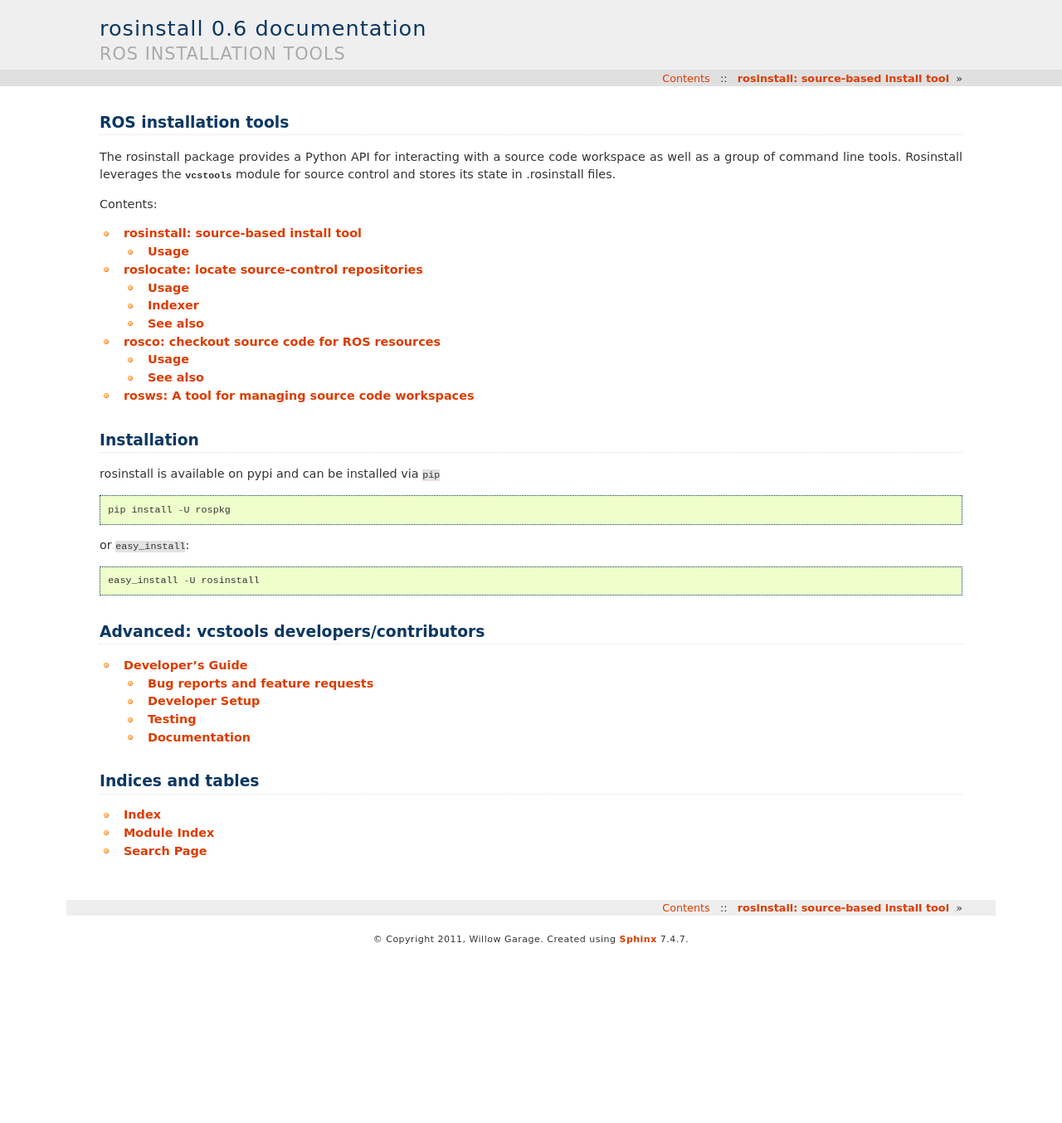
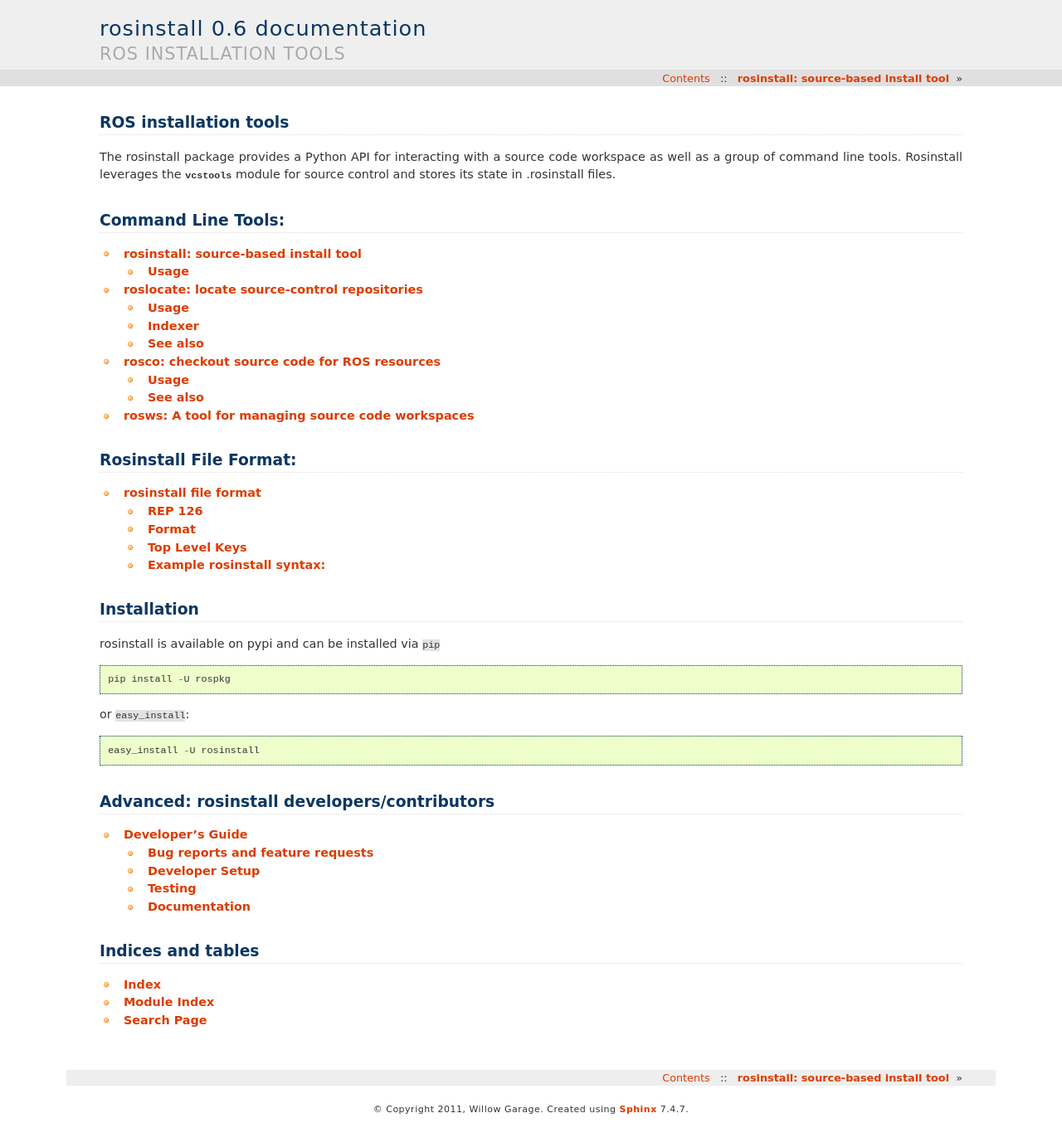
Before and after one commit to vcstools/rosinstall, a Sphinx documentation site: the page built from doc/index.rst, in a window 1280 px wide. Shown: the whole page at 83% size. Built offline with Sphinx 7.4.7, drawn with Linux system fonts in a browser that asks for light colours; before the commit the page ends 1150 px from its top, so only the background shows below that.

Commit message:
adding documentation of the rosinstall file format

```diff
--- a/doc/index.rst
+++ b/doc/index.rst
@@ -7,8 +7,8 @@
 The rosinstall package provides a Python API for interacting with a source code workspace as well as a group of command line tools.  Rosinstall leverages the :mod:`vcstools` module for source control and stores its state in .rosinstall files.
 
 
-Contents:
-
+Command Line Tools:
+===================
 .. toctree::
    :maxdepth: 2
 
@@ -17,6 +17,13 @@
    rosco
    rosws
 
+
+Rosinstall File Format:
+=======================
+.. toctree::
+   :maxdepth: 2
+
+   rosinstall_file_format
 
 Installation
 ============
@@ -33,8 +40,10 @@
     easy_install -U rosinstall
 
 
-Advanced: vcstools developers/contributors
-========================================
+
+
+Advanced: rosinstall developers/contributors
+============================================
 
 .. toctree::
    :maxdepth: 2
```
Also changed, not shown: doc/rosinstall_file_format.rst (added, +57 -0 lines).
